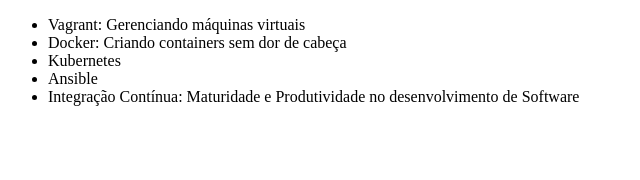
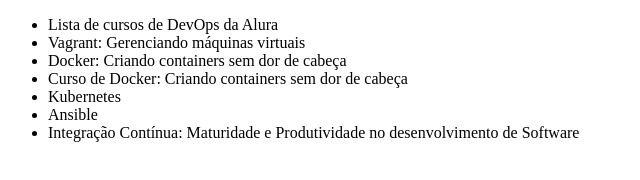
Before and after one commit to 4lmeida/OneNext, a plain HTML site: page index.html in a window 1280 px wide. Shown: the whole page, without its empty margins (0-640 px from the left). Drawn offline with Linux system fonts and the light colour scheme.

Commit message:
Revert "Alterando código"
This reverts commit d0a4ec7d7c8bb7e59c6850b6bfb398874be6ead1.

```diff
--- a/index.html
+++ b/index.html
@@ -6,8 +6,10 @@
 </head>
 <body>
     <ul>
+        <li>Lista de cursos de DevOps da Alura</li>
         <li>Vagrant: Gerenciando máquinas virtuais</li>
         <li>Docker: Criando containers sem dor de cabeça</li>
+        <li>Curso de Docker: Criando containers sem dor de cabeça</li>
         <li>Kubernetes</li>
         <li>Ansible</li>
         <li>Integração Contínua: Maturidade e Produtividade no desenvolvimento de Software</li>
```
